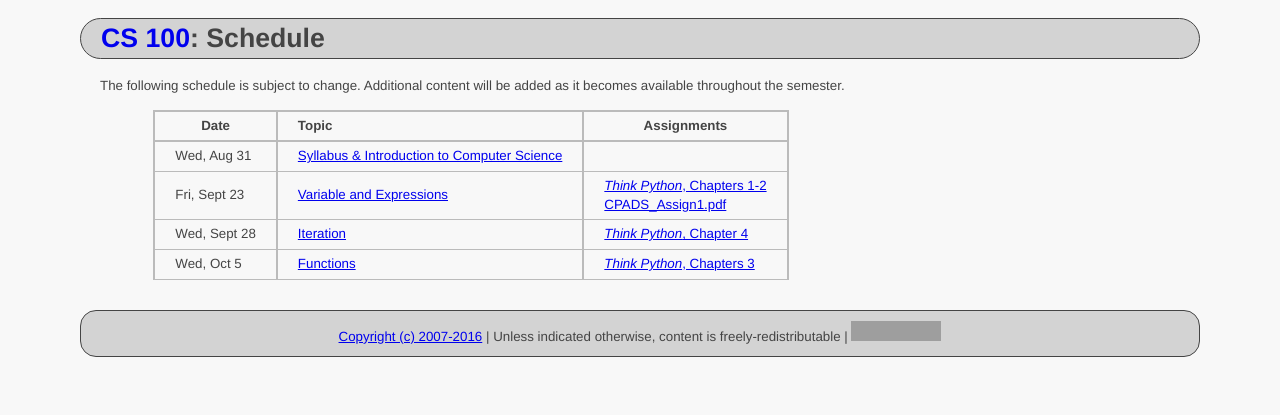
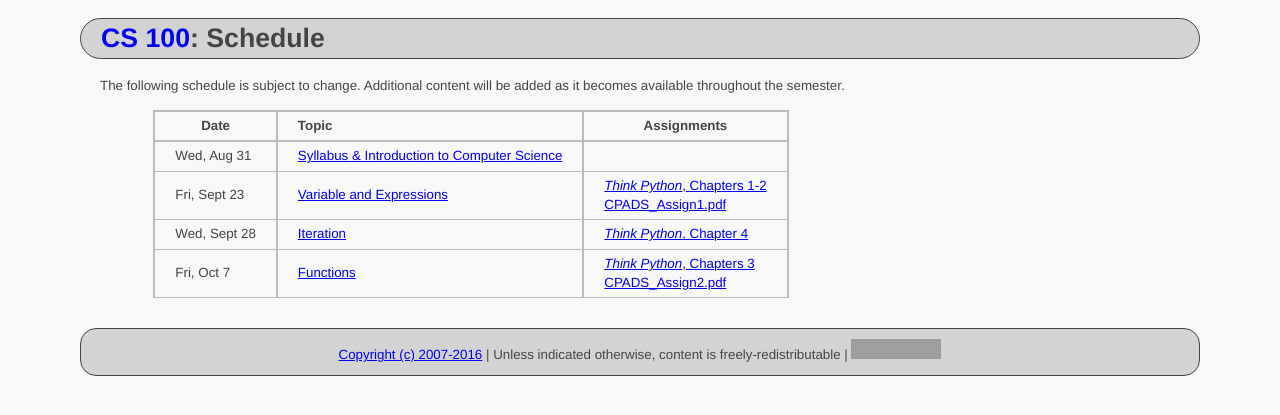
Before and after one commit to ycpcs/cs100-fall2016, a Jekyll site: the page built from schedule.md, in a window 1280 px wide. Shown: the top 415 px of the page. Built offline with Jekyll 4.4.1, drawn with Linux system fonts in a browser that asks for light colours; grey boxes are pictures that could not be loaded.

Commit message:
add assign 2
add assign 2

```diff
--- a/schedule.md
+++ b/schedule.md
@@ -13,7 +13,7 @@ Additional content will be added as it becomes available throughout the semester
 >| Wed, Aug 31    |  [Syllabus & Introduction to Computer Science](lectures/lecture0_intro.pdf)                          |                                                                                            |
 >| Fri, Sept 23   |  [Variable and Expressions](lectures/lecture1_variables_expressions.pdf)                             | [*Think Python*, Chapters 1-2](http://greenteapress.com/thinkpython/thinkpython.html) <br /> [CPADS_Assign1.pdf](assign/CPADS_Assign1.pdf)     |
 >| Wed, Sept 28   |  [Iteration](lectures/lecture2_iteration.pdf)                                                        | [*Think Python*, Chapter 4](http://greenteapress.com/thinkpython/thinkpython.html) |
->| Wed, Oct 5     |  [Functions](lectures/lecture3_functions.pdf)                                                        | [*Think Python*, Chapters 3](http://greenteapress.com/thinkpython/thinkpython.html)    |
+>| Fri, Oct 7     |  [Functions](lectures/lecture3_functions.pdf)                                                        | [*Think Python*, Chapters 3](http://greenteapress.com/thinkpython/thinkpython.html) <br /> [CPADS_Assign2.pdf](assign/CPADS_Assign2.pdf)   |
 
 
 
```
Also changed, not shown: assign/index.md (+1 -0 lines), index.md (+1 -0 lines), 1 other file.
